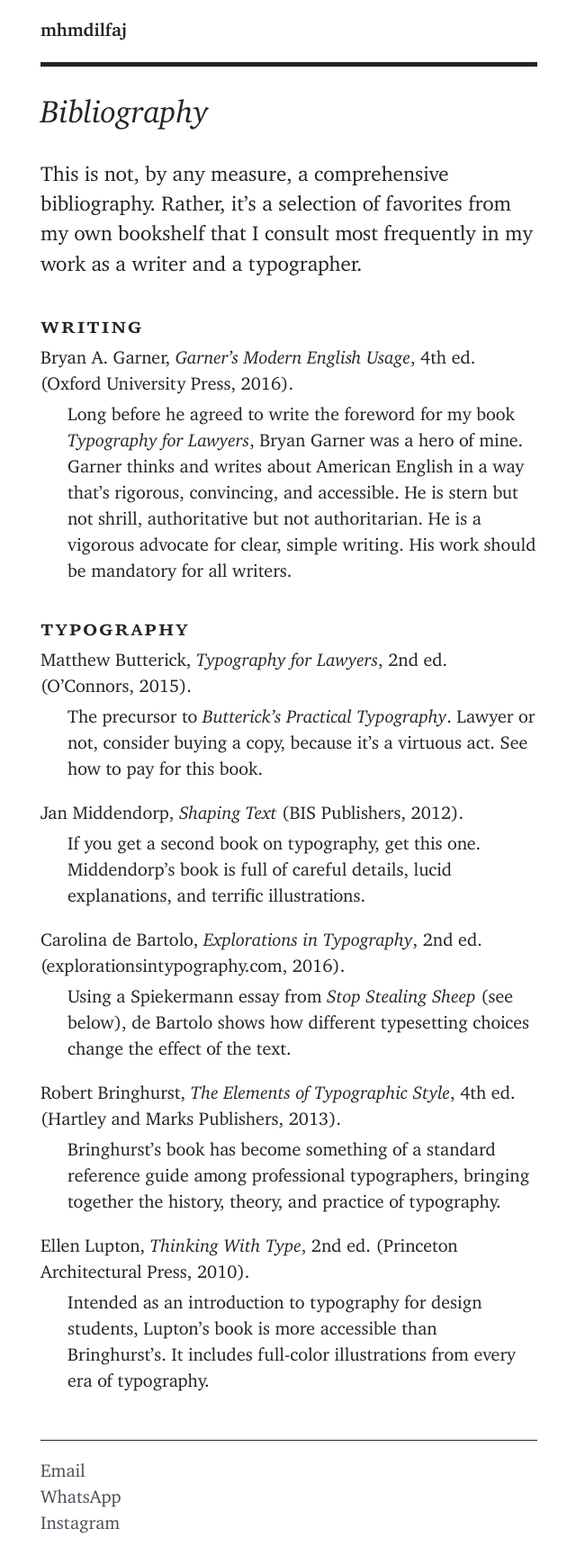
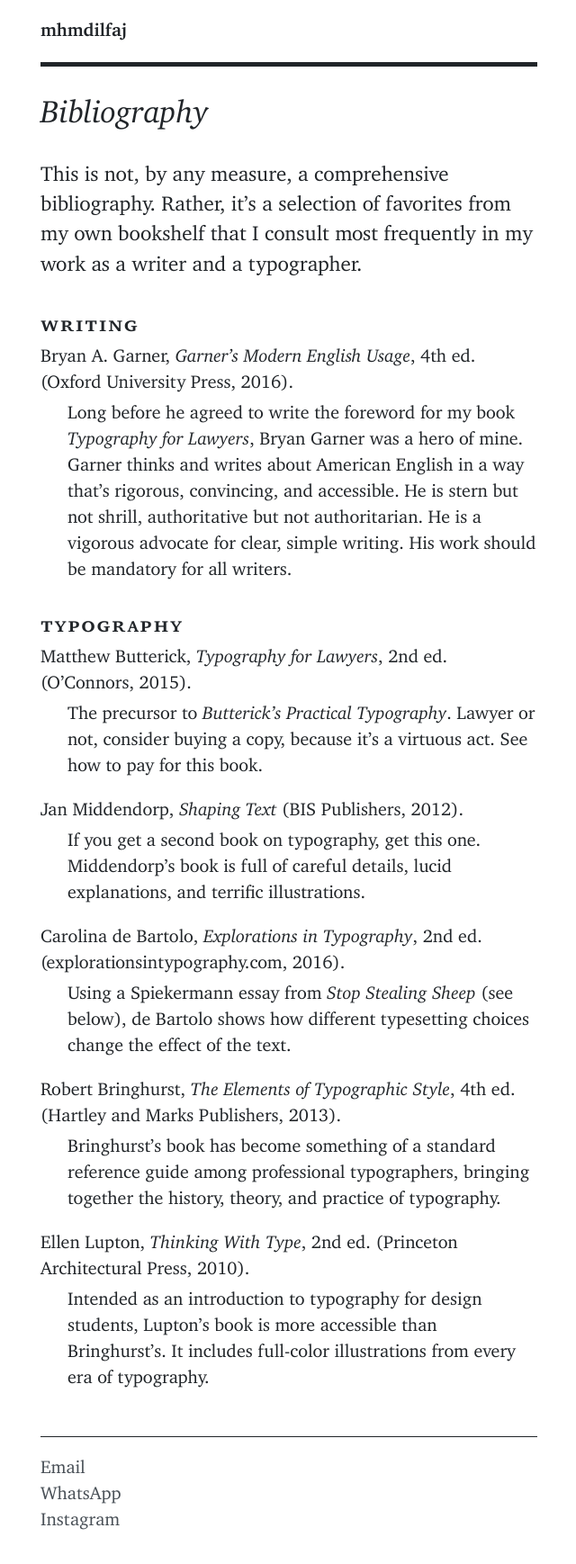
Before and after one commit to mhmdilfaj/mhmdilfaj.github.io, a Jekyll site: the page built from bibliography.md, in a window 1280 px wide. Shown: the whole page at 90% size, without its empty margins (319-959 px from the left). Built offline with Jekyll 4.4.1, drawn with Linux system fonts in a browser that asks for light colours.

Commit message:
Update stylesheet.css

```diff
--- a/assets/stylesheet.css
+++ b/assets/stylesheet.css
@@ -230,7 +230,7 @@
 h4,
 h5,
 h6 {
-	font-size: 1.25em;
+	font-size: 1.20em;
 	font-variant-caps: all-small-caps;
 	letter-spacing: 0.07em;
 }
```
